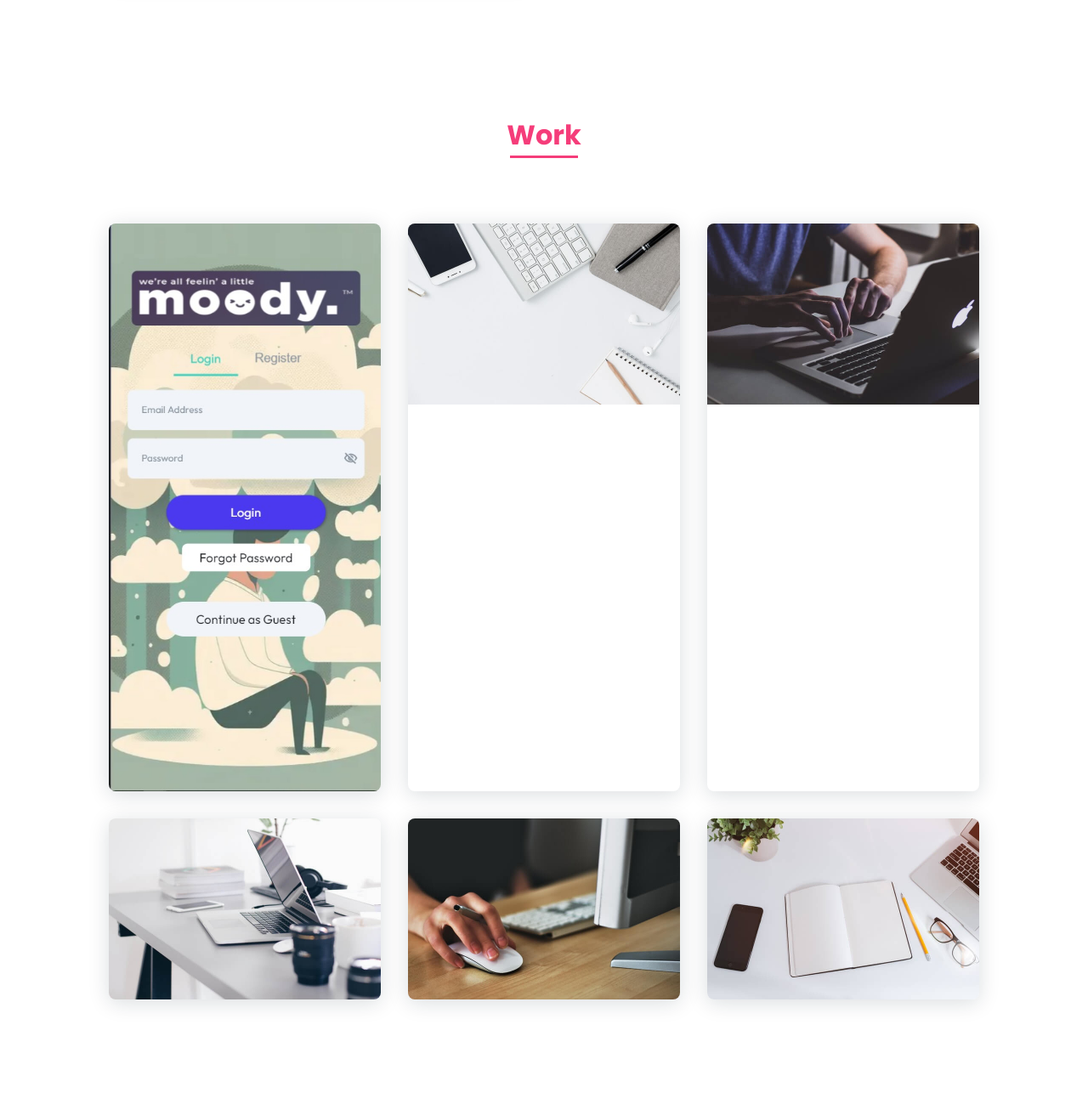
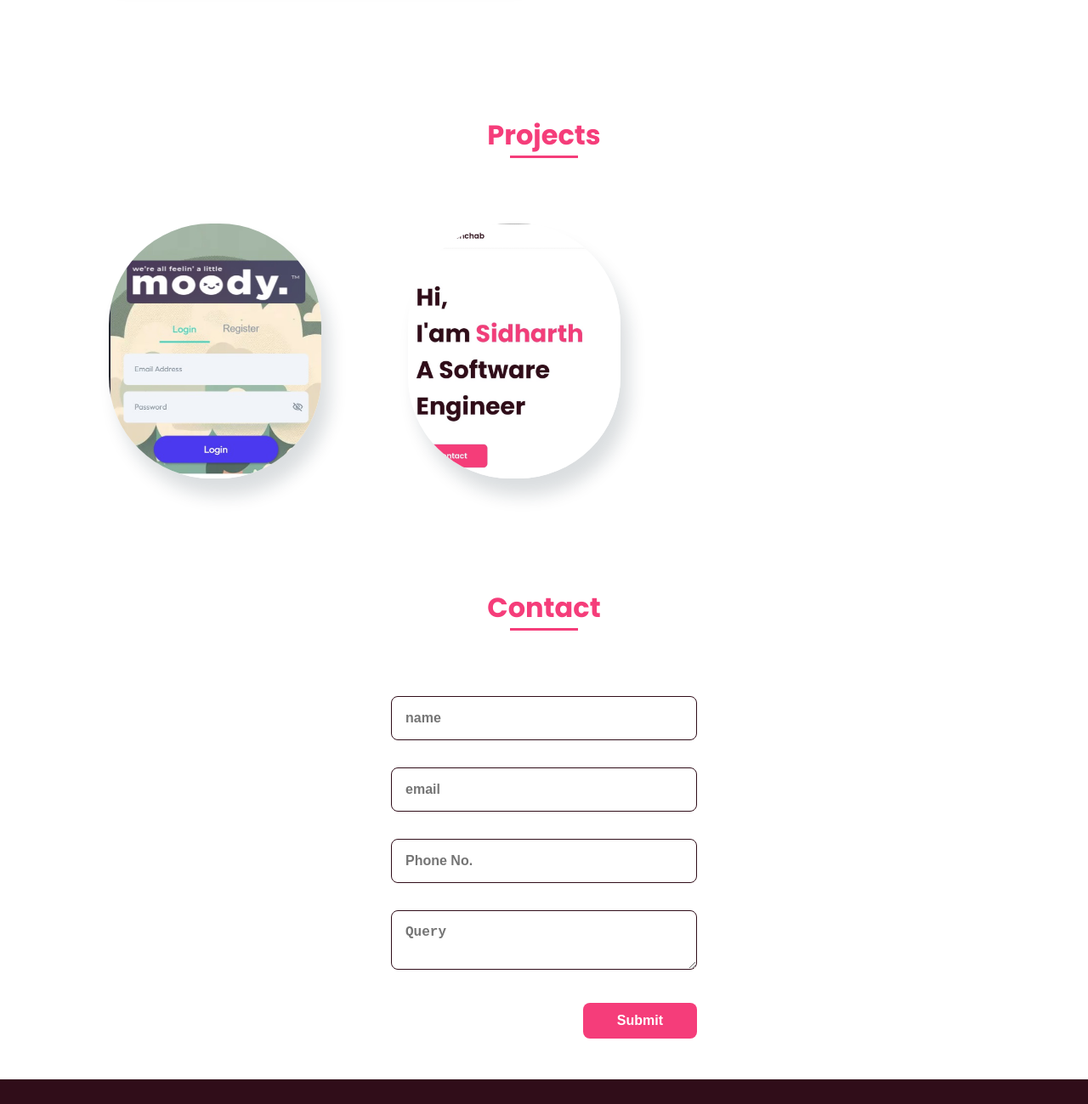
Before and after one commit to Sidharth200/Portfolio, a plain HTML site: page index.html in a window 1280 px wide. Shown: the part 2140-3439 px from the top of the page at 85% size. Drawn offline with nearby package versions, Linux system fonts and the light colour scheme.

Commit message:
Skills commit

```diff
--- a/assets/css/styles.css
+++ b/assets/css/styles.css
@@ -319,13 +319,16 @@ img {
   row-gap: 2rem;
 }
 .work__img {
-  box-shadow: 0px 4px 25px rgba(14, 36, 49, 0.15);
-  border-radius: 0.5rem;
+  height: 300px;
+  width: 250px;
+  box-shadow: 10px 20px 20px rgba(14, 36, 49, 0.15);
+  border-radius: 7.5rem;
   overflow: hidden;
 }
 .work__img img {
   transition: 1s;
 }
+
 .work__img img:hover {
   transform: scale(1.1);
 }
--- a/index.html
+++ b/index.html
@@ -169,34 +169,24 @@
                 </div>
 
                 <div>
-                    <img src="assets/img/work3.jpg" alt="" class="skills__img">
+                    <img src="assets/img/workimg.jpg" alt="" class="skills__img">
                 </div>
             </div>
         </section>
 
         <!--===== WORK =====-->
         <section class="work section" id="work">
-            <h2 class="section-title">Work</h2>
+            <h2 class="section-title">Projects</h2>
 
             <div class="work__container bd-grid">
-                <a href="" class="work__img">
+                <a href="https://moody-oc32bf.flutterflow.app/" class="work__img">
                     <img src="assets/img/ProjectIMG.jpg" alt="">
                 </a>
-                <a href="" class="work__img">
-                    <img src="assets/img/work2.jpg" alt="">
+                <a href="https://sidharthlohchab.netlify.app/" class="work__img">
+                    <img  padding  src="assets/img/ProjectIMG2.jpg" alt="">
                 </a>
-                <a href="" class="work__img">
-                    <img src="assets/img/work3.jpg" alt="">
-                </a>
-                <a href="" class="work__img">
-                    <img src="assets/img/work4.jpg" alt="">
-                </a>
-                <a href="" class="work__img">
-                    <img src="assets/img/work5.jpg" alt="">
-                </a>
-                <a href="" class="work__img">
-                    <img src="assets/img/work6.jpg" alt="">
-                </a>
+
+
             </div>
         </section>
 
```
Also changed, not shown: assets/img/ProjectIMG2.jpg (added), assets/img/work3.jpg (deleted), assets/img/workimg.jpg (added).
